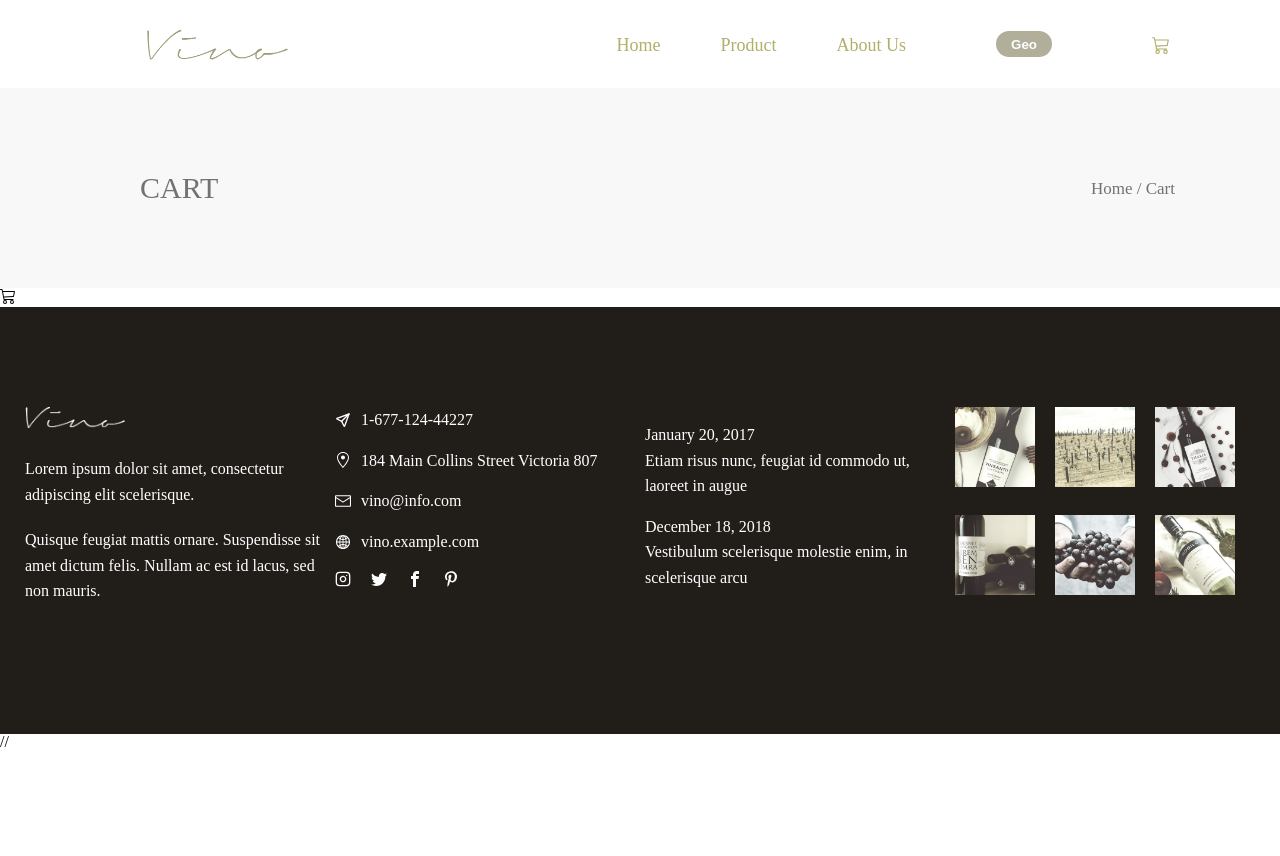
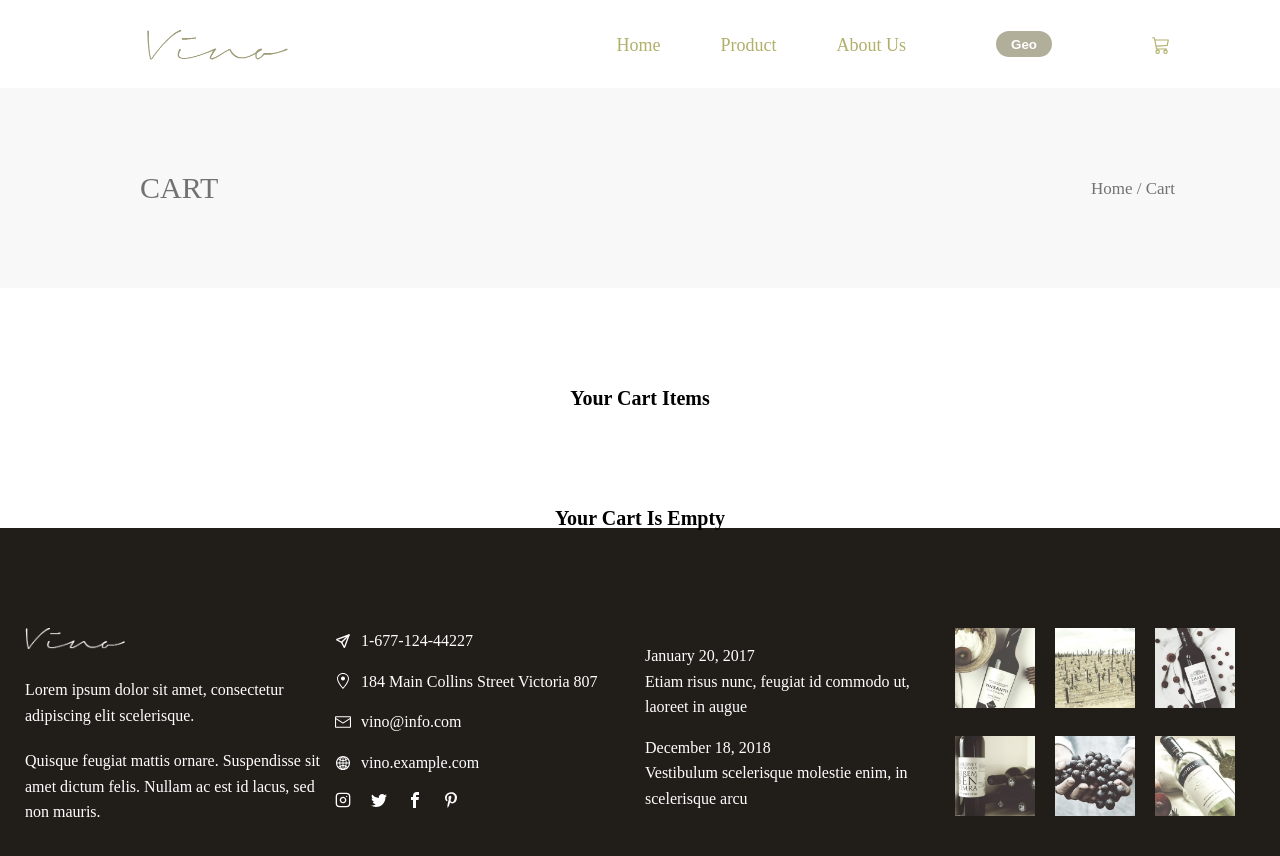
Before and after one commit to Beko98/react_wine_project, a React (Create React App) app: page /cart in a window 1280 px wide. Shown: the top 856 px of the page. Before the commit the page ends 800 px from the top, so only its background shows below. Built offline with nearby package versions, Linux system fonts and the light colour scheme.

Commit message:
add to cart functions Done

```diff
--- a/src/PublicRoutes.js
+++ b/src/PublicRoutes.js
@@ -16,6 +16,6 @@
       <Route path="/aboutUs" element={<AboutUs />} />
       <Route path="/cart" element={<Cart />} />
     </Routes>
-    // </ShopContextProvider>
+    </ShopContextProvider>
   );
 }
--- /dev/null
+++ b/src/_cart.scss
@@ -0,0 +1,44 @@
+@import "./colors";
+@import "./mixins";
+
+
+.cart{
+    h1{
+        text-align: center;
+        margin-top: 100px;
+        font-size: 20px;
+        font-weight: 600;
+    }
+}
+
+
+.cartItem{
+    display: flex;
+    flex-direction: row;
+    align-items: center;
+    justify-content: space-around;
+    height: 300px;
+        .countHandler{
+                input{
+                    width: 32%;
+                    height: 40%;
+                    text-align: center;
+                    margin-top: 35px;
+                }
+            button{
+                width: 27px;
+                height: 27px;
+            }
+        }
+        .description{
+            display: flex;
+                p{
+                    margin: 50px 100px;
+                    color:  $text;
+                }
+        }
+        img{
+            width: 120px;
+            height: 120px;
+        }
+}
--- /dev/null
+++ b/src/cart-item.js
@@ -0,0 +1,30 @@
+import React, {useContext}from 'react'
+import { ShopContext } from './context/shop-context';
+
+
+export const CartItem = (props) => {
+    const{id, productName, price, productImage} = props.data;
+    const {addToCart, cartItems , removeFromCart, updateCartItemCount} = useContext(ShopContext);
+
+
+
+  return (
+    <div className='cartItem'>
+        <img src={productImage} alt={id}/>
+        <div className='description'>
+            <p>{productName}</p>
+            <p>${price}</p>
+            <div className='countHandler'>
+                <input value={cartItems[id]} onChange={(e) => updateCartItemCount(Number(e.target.value), id)}/>
+                <div className='plusminus'>
+
+                <button onClick={() => addToCart(id)}> + </button>
+                <button onClick={() => removeFromCart(id)}> – </button>
+                </div>
+            </div>
+
+        </div>
+
+    </div>
+  )
+}
--- a/src/components/Cart.js
+++ b/src/components/Cart.js
@@ -1,10 +1,19 @@
-import React from 'react'
-import {BsCart3} from  "react-icons/bs"
+import React, {useContext} from 'react'
+import { PRODUCTS } from '../products';
 import Footer from "./Footer";
 import Navbar from "./Navbar";
 import ProductDiv from "./ProductDiv";
+import { ShopContext } from '../context/shop-context';
+import {CartItem} from "../cart-item"
+import "../_cart.scss"
+import { useNavigate } from 'react-router-dom';
+
 
 function Cart() {
+  const {cartItems, getTotalCartAmount} = useContext(ShopContext);
+  const totalAmount = getTotalCartAmount();
+  const navigate = useNavigate();
+
   return (
     <>
     <Navbar />
@@ -12,7 +21,26 @@
     <ProductDiv title="Cart" />
     </div>
 
-    <BsCart3 />
+    <div className='cart'>
+      <div>
+        <h1>Your Cart Items</h1>
+      </div>
+      <div className='cartItems'>
+        {PRODUCTS.map((product) => {
+            if(cartItems[product.id] !==0 ){
+              return <CartItem data={product} />
+            }
+        })}
+      </div>
+      {totalAmount > 0 ?
+        <div className='checkOut'>
+          <p>Subtotal: ${totalAmount }</p>
+          <button onClick={() => navigate("/product")}>Continue Shopping</button>
+          <button>Proceed To Checkout</button>
+
+        </div>
+    : <h1>Your Cart Is Empty</h1> }
+    </div>
 
     <Footer />
   </>
--- a/src/components/CartProducts.js
+++ b/src/components/CartProducts.js
@@ -3,7 +3,10 @@
 
 function CartProducts(props) {
     const{id, productName, price, productImage} = props.data;
-    const {} = useContext(ShopContext);
+    const {addToCart, cartItems} = useContext(ShopContext);
+
+
+    const cartItemAmount = cartItems[id]
   return (
     <>
 
@@ -11,7 +14,8 @@
         <img src={productImage} alt={id} />
         <h2>{productName}</h2>
         <h3>${price}</h3>
-        <button className='addToCartBtn'>Add To Cart</button>
+        <button className='addToCartBtn' onClick={() => addToCart(id)}>
+          Add To Cart {cartItemAmount > 0 && <> ({cartItemAmount})</>}</button>
       </div>
 
     </>
--- a/src/context/shop-context.js
+++ b/src/context/shop-context.js
@@ -7,13 +7,24 @@
 const getDefaultCart = () =>{
     let cart = {};
     for(let i = 1; i < PRODUCTS.length + 1; i++){
-        cart [i] = 0;
+        cart[i] = 0;
     }
-    return
+    return cart;
 }
 
 export const ShopContextProvider = (props) => {
     const [cartItems, setcartItems] = useState(getDefaultCart())
+
+    const getTotalCartAmount = () => {
+        let totalAmount = 0;
+        for(const item in cartItems){
+            if(cartItems[item] > 0){
+                let itemInfo = PRODUCTS.find((product) => product.id === Number(item));
+                totalAmount += cartItems[item] * itemInfo.price
+            }
+        }
+        return totalAmount;
+    }
 
     const addToCart = (itemId) =>{
         setcartItems((prev) => ({...prev, [itemId] : prev[itemId] + 1 }))
@@ -23,7 +34,11 @@
         setcartItems((prev) => ({...prev, [itemId] : prev[itemId] - 1 }))
     }
 
-    const contextValue  = {cartItems ,addToCart, removeFromCart };
+    const updateCartItemCount = (newAmount,itemId) => {
+        setcartItems((prev) => ({...prev,  [itemId] : newAmount}))
+    }
+
+    const contextValue  = {cartItems ,addToCart, removeFromCart, updateCartItemCount,getTotalCartAmount};
 
 
   return (
```
